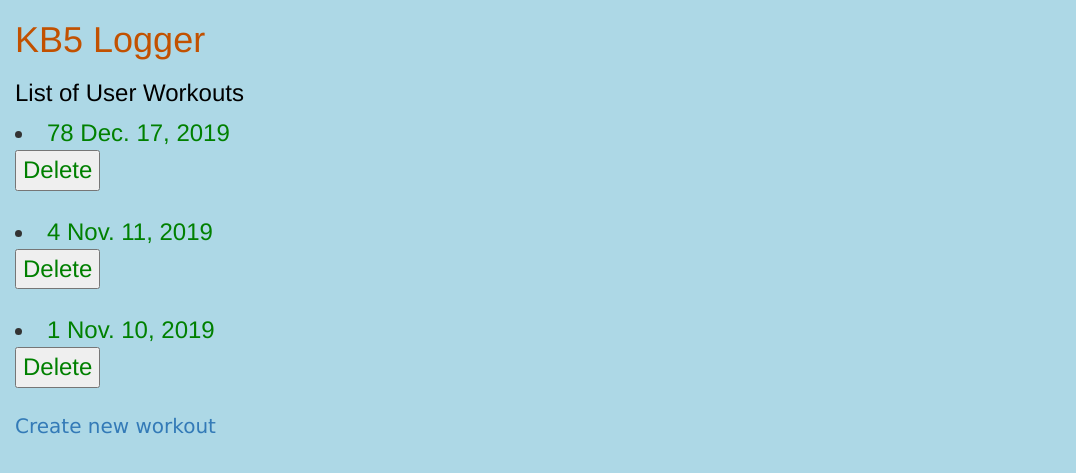
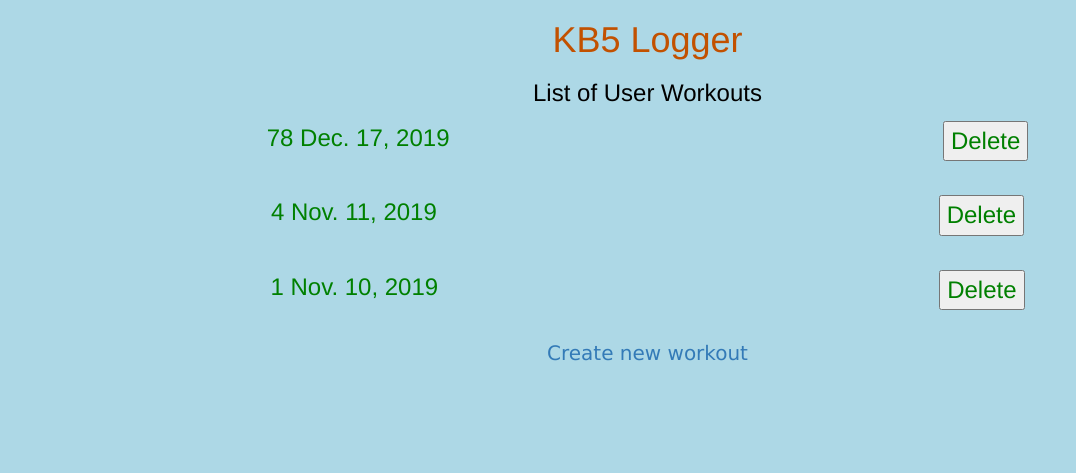
Before and after one commit to triskaVpate/exerlogger, a Django app: page /workouts/ in a window 1280 px wide. Shown: the top 473 px of the page, without its empty margins (0-1076 px from the left). Run offline with Django 3.2, Linux system fonts and the light colour scheme; a user stored in the database is signed in; data comes from the database, SQL or seed files in the repository; some libraries are stand-ins or nearby versions.

Commit message:
Add styles to workouts

```diff
--- a/exerlogger/static/workout/style.css
+++ b/exerlogger/static/workout/style.css
@@ -1,5 +1,25 @@
-li a {
+#kb5_log{
+    text-align: center;
+}
+
+#workouts h1, h2, h3 {
+  color: black;
+  text-align: center;
+}
+
+#workouts li {
+    list-style: none;
+}
+
+#workouts li a {
     color: green;
+    display: flex;
+    padding: 0.5rem;
+    justify-content: space-around;
+}
+
+#workouts #create_account{
+    text-align: center;
 }
 
 body {
--- a/templates/userspace/base.html
+++ b/templates/userspace/base.html
@@ -8,7 +8,7 @@
 
     <body>
         <div>
-            <h1><a href="/"> KB5 Logger </a></h1>
+            <h1 id="kb5_log" ><a href="/"> KB5 Logger </a></h1>
         </div>
 
     {% block content %}{% endblock %}
--- a/templates/workout/workouts.html
+++ b/templates/workout/workouts.html
@@ -2,6 +2,7 @@
 <html>
     <body>
         {% block content %}
+        <div id="workouts">
             <h3>List of User Workouts</h3>
 
                 {% for workout in user_workouts %}
@@ -15,7 +16,8 @@
                   </a></li>
                 {% endfor %}
 
-          <p><a href="{% url 'workout_detail' 'add' %}">Create new workout</a></p>
+              <p id="create_account"><a href="{% url 'workout_detail' 'add' %}">Create new workout</a></p>
+        </div>
         {% endblock %}
     </body>
 </html>
```
Lines whose indentation alone changed are shown as unchanged.
